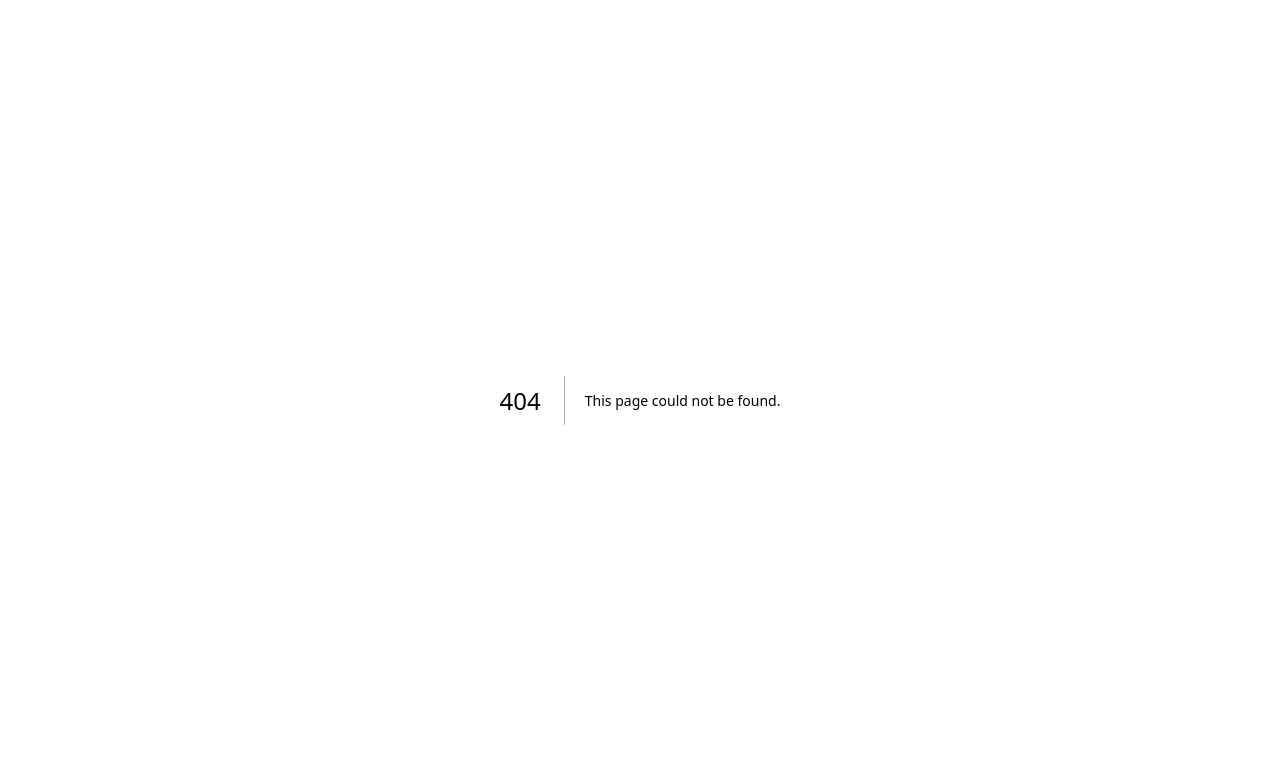
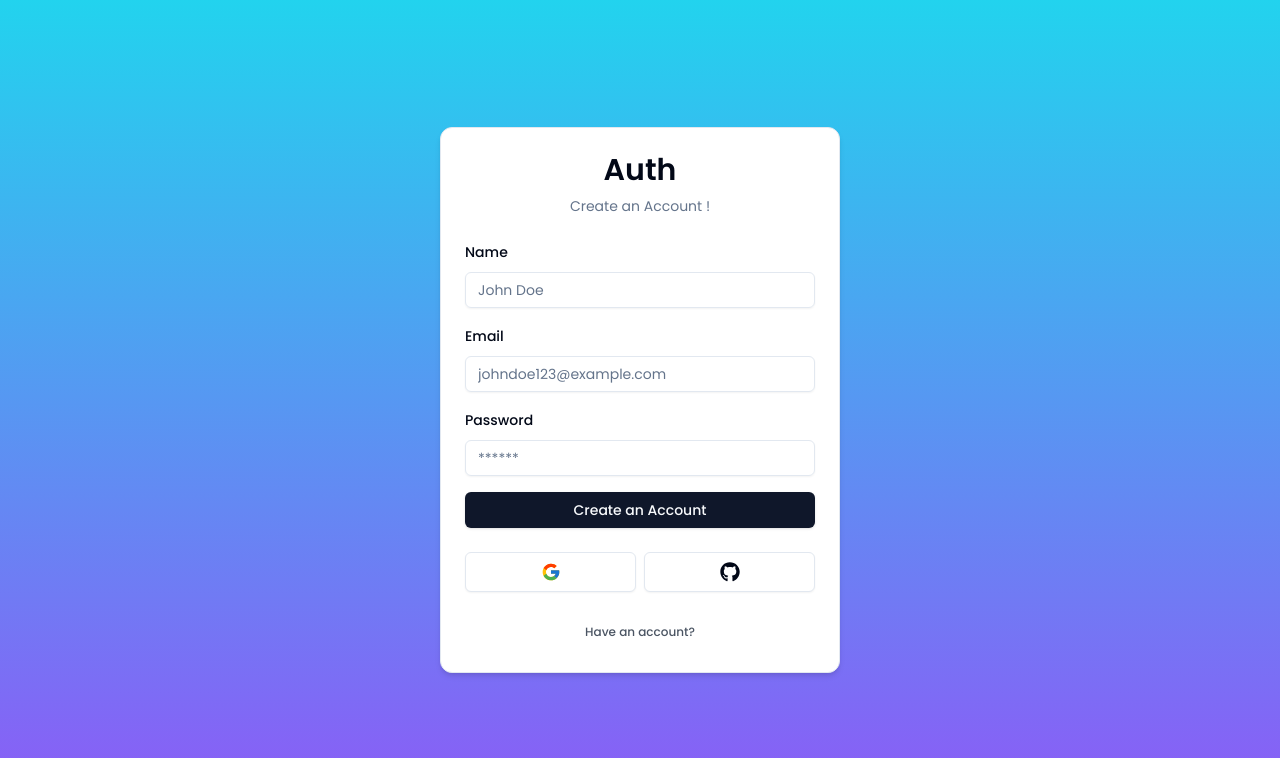
Before and after one commit to Adiflickzzz/next-auth-revise, a Next.js app: page /auth/register in a window 1280 px wide. Before the commit this address had no page. Shown: the top 758 px of the page. Built offline with nearby package versions, Linux system fonts and the light colour scheme.

Commit message:
registerForm created

```diff
--- /dev/null
+++ b/actions/register.ts
@@ -0,0 +1,14 @@
+"use server";
+
+import { RegisterSchema } from "@/schemas";
+import * as z from "zod";
+
+export const register = async (values: z.infer<typeof RegisterSchema>) => {
+  const validationFields = RegisterSchema.safeParse(values);
+
+  if (!validationFields.success) {
+    return { error: "Inavlid feilds!" };
+  }
+
+  return { success: "Created an account !" };
+};
--- /dev/null
+++ b/app/auth/register/page.tsx
@@ -0,0 +1,7 @@
+import { RegisterForm } from "@/components/auth/RegisterForm";
+import React from "react";
+const LoginPage = () => {
+  return <RegisterForm />;
+};
+
+export default LoginPage;
--- /dev/null
+++ b/components/auth/RegisterForm.tsx
@@ -0,0 +1,125 @@
+"use client";
+import { CardWrapper } from "./CardWrapper";
+
+import * as z from "zod";
+
+import { RegisterSchema } from "@/schemas";
+
+import { useForm } from "react-hook-form";
+import { zodResolver } from "@hookform/resolvers/zod";
+import { useState, useTransition } from "react";
+
+import {
+  Form,
+  FormControl,
+  FormField,
+  FormItem,
+  FormLabel,
+  FormMessage,
+} from "../ui/form";
+import { Input } from "../ui/input";
+import { Button } from "../ui/button";
+import { FormError } from "../FormError";
+import { FormSuccess } from "../FormSuccess";
+import { register } from "@/actions/register";
+
+export const RegisterForm = () => {
+  const [errorMessage, setErrorMessage] = useState<string | undefined>("");
+  const [successMessage, setSuccessMessage] = useState<string | undefined>("");
+
+  const [isloading, startTransition] = useTransition();
+  const onSubmit = (values: z.infer<typeof RegisterSchema>) => {
+    setErrorMessage("");
+    setSuccessMessage("");
+
+    startTransition(() => {
+      register(values).then((data) => {
+        setErrorMessage(data.error);
+        setSuccessMessage(data.success);
+      });
+    });
+  };
+
+  const form = useForm<z.infer<typeof RegisterSchema>>({
+    resolver: zodResolver(RegisterSchema),
+    defaultValues: {
+      email: "",
+      password: "",
+      name: "",
+    },
+  });
+  return (
+    <CardWrapper
+      headerLabel="Create an Account !"
+      backButtonLabel="Have an account?"
+      backButtonHref="/auth/login"
+      showSocial
+    >
+      <Form {...form}>
+        <form className="space-y-4" onSubmit={form.handleSubmit(onSubmit)}>
+          <div className="space-y-4">
+            <FormField
+              control={form.control}
+              name="name"
+              render={({ field }) => (
+                <FormItem>
+                  <FormLabel>Name</FormLabel>
+                  <FormControl>
+                    <Input
+                      disabled={isloading}
+                      {...field}
+                      placeholder="John Doe"
+                    />
+                  </FormControl>
+                  <FormMessage />
+                </FormItem>
+              )}
+            />
+            <FormField
+              control={form.control}
+              name="email"
+              render={({ field }) => (
+                <FormItem>
+                  <FormLabel>Email</FormLabel>
+                  <FormControl>
+                    <Input
+                      disabled={isloading}
+                      {...field}
+                      placeholder="johndoe123@example.com"
+                      type="email"
+                    />
+                  </FormControl>
+                  <FormMessage />
+                </FormItem>
+              )}
+            />
+
+            <FormField
+              control={form.control}
+              name="password"
+              render={({ field }) => (
+                <FormItem>
+                  <FormLabel>Password</FormLabel>
+                  <FormControl>
+                    <Input
+                      disabled={isloading}
+                      {...field}
+                      placeholder="******"
+                      type="password"
+                    />
+                  </FormControl>
+                  <FormMessage />
+                </FormItem>
+              )}
+            />
+          </div>
+          <FormError message={errorMessage} />
+          <FormSuccess message={successMessage} />
+          <Button className="w-full" disabled={isloading}>
+            Create an Account
+          </Button>
+        </form>
+      </Form>
+    </CardWrapper>
+  );
+};
--- a/schemas/index.ts
+++ b/schemas/index.ts
@@ -8,3 +8,15 @@ export const LoginSchema = z.object({
     message: "Please enter your password",
   }),
 });
+
+export const RegisterSchema = z.object({
+  email: z.string().email({
+    message: "Please enter a valid email address",
+  }),
+  password: z.string().min(6, {
+    message: "Please enter your password",
+  }),
+  name: z.string().min(1, {
+    message: "Please enter your name",
+  }),
+});
```
